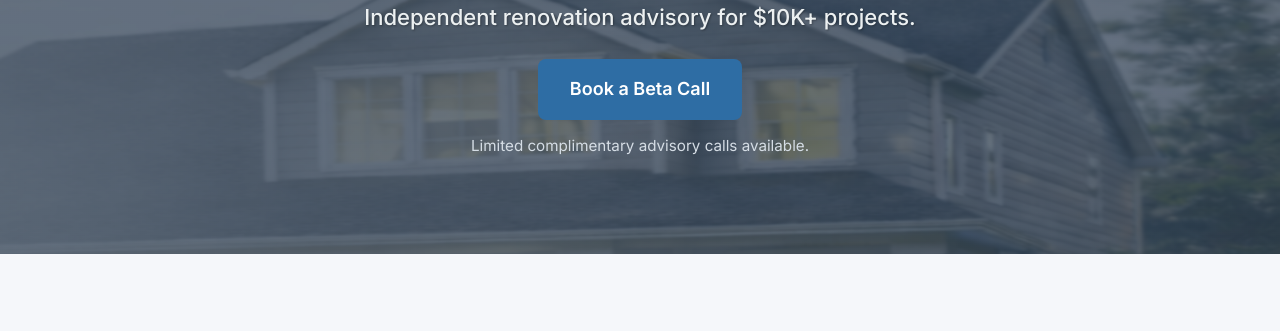
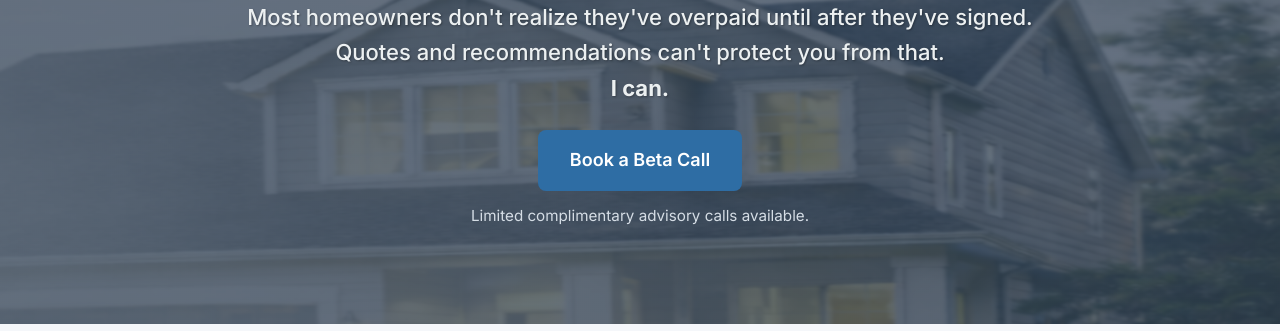
Before and after one commit to Certainty-Home-Consulting/chc-site, a plain HTML site: page docs/index.html in a window 1280 px wide. Shown: the part 291-622 px from the top of the page. Drawn offline with Linux system fonts and the light colour scheme.

Commit message:
Update hero: mission statement copy (Option 1)

```diff
--- a/docs/index.html
+++ b/docs/index.html
@@ -28,7 +28,7 @@
     <section class="hero">
         <div class="container">
             <h1>Clarity Before Commitment.</h1>
-            <p class="hero-subtitle">Independent renovation advisory for $10K+ projects.</p>
+            <p class="hero-subtitle">Most homeowners don't realize they've overpaid until after they've signed.<br>Quotes and recommendations can't protect you from that.<br><strong>I can.</strong></p>
             <a href="#contact" class="cta-button-primary">Book a Beta Call</a>
             <p class="hero-note">Limited complimentary advisory calls available.</p>
         </div>
```
